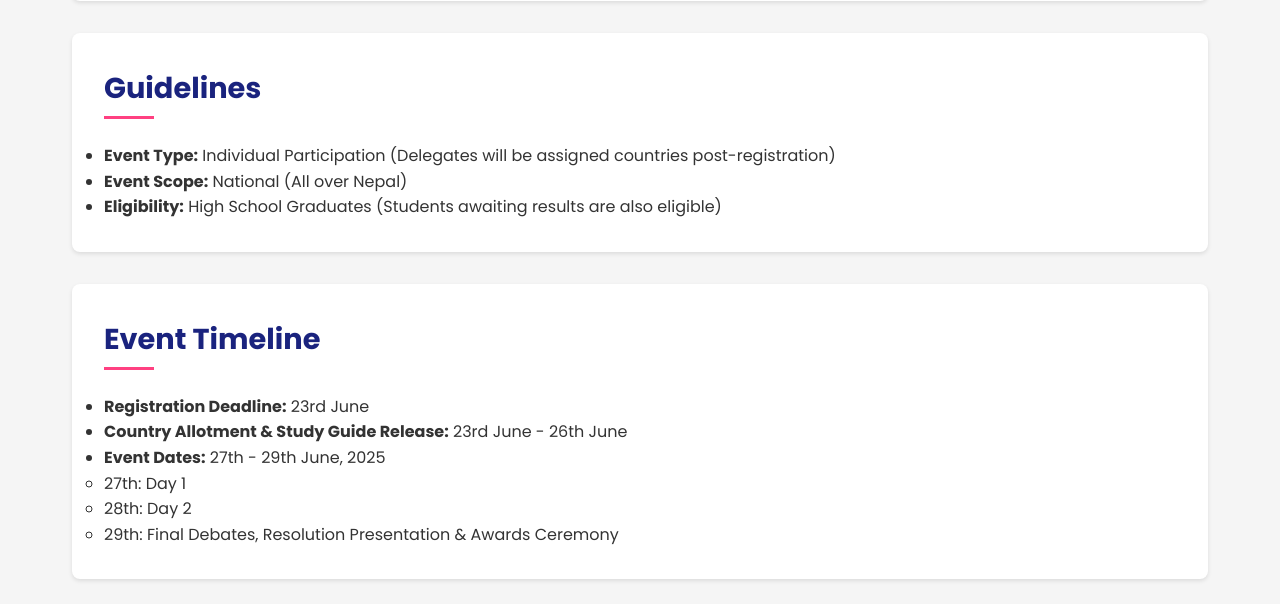
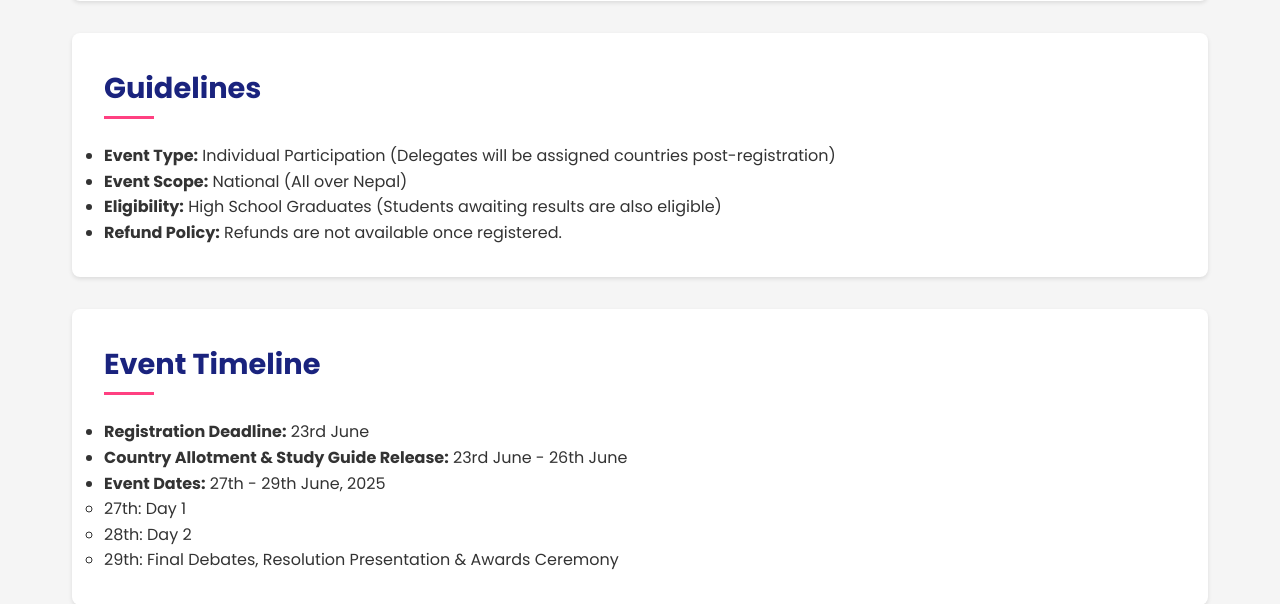
Before and after one commit to pgs-software-club/presidential_mun, a Flask app: page / in a window 1280 px wide. Shown: the part 1051-1655 px from the top of the page. Run offline with Flask 3, Linux system fonts and the light colour scheme.

Commit message:
chore: refund policy added

```diff
--- a/app/templates/index.html
+++ b/app/templates/index.html
@@ -88,6 +88,10 @@
           <li>
             <strong>Eligibility:</strong> High School Graduates (Students
             awaiting results are also eligible)
+          </li>
+          <li>
+            <strong>Refund Policy:</strong> Refunds are not available once
+            registered.
           </li>
         </ul>
       </section>
```
